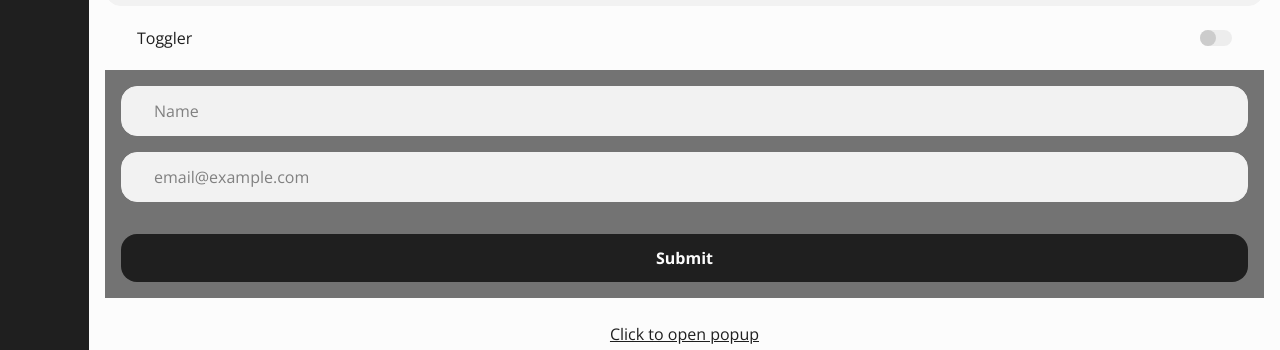
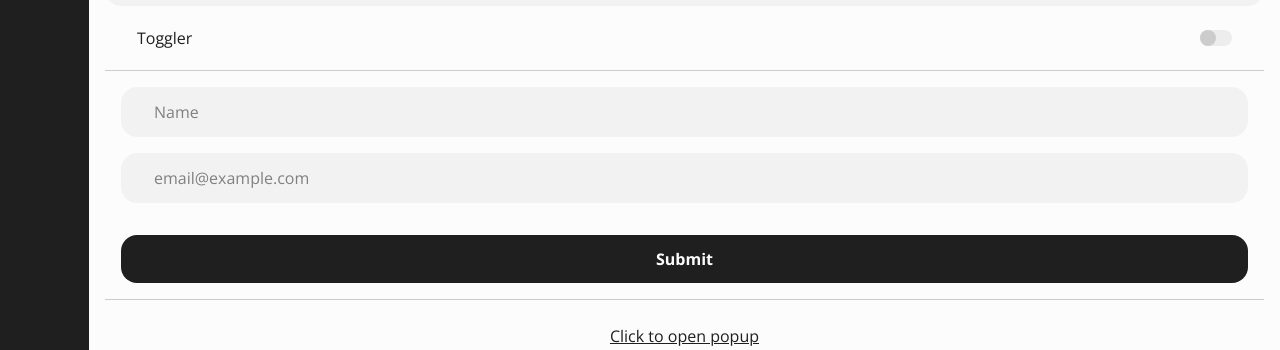
Before and after one commit to asxnah/chat, a Next.js app: page / in a window 1280 px wide. Shown: the part 156-506 px from the top of the page. Built offline with nearby package versions, Linux system fonts and the light colour scheme.

Commit message:
chore: for form preview display wasnt showing input focus correctly so i set just bodrer not bg

```diff
--- a/app/page.tsx
+++ b/app/page.tsx
@@ -46,7 +46,7 @@ export default function Home() {
           checked={checked}
           onToggle={() => setChecked((prev) => !prev)}
         />
-        <div className="w-full p-4 bg-neutral-500">
+        <div className="w-full p-4 border-y border-y-(--lightgrey)">
           <Form
             buttonText="Submit"
             onSubmit={(userInfo) => console.log(userInfo)}
```
